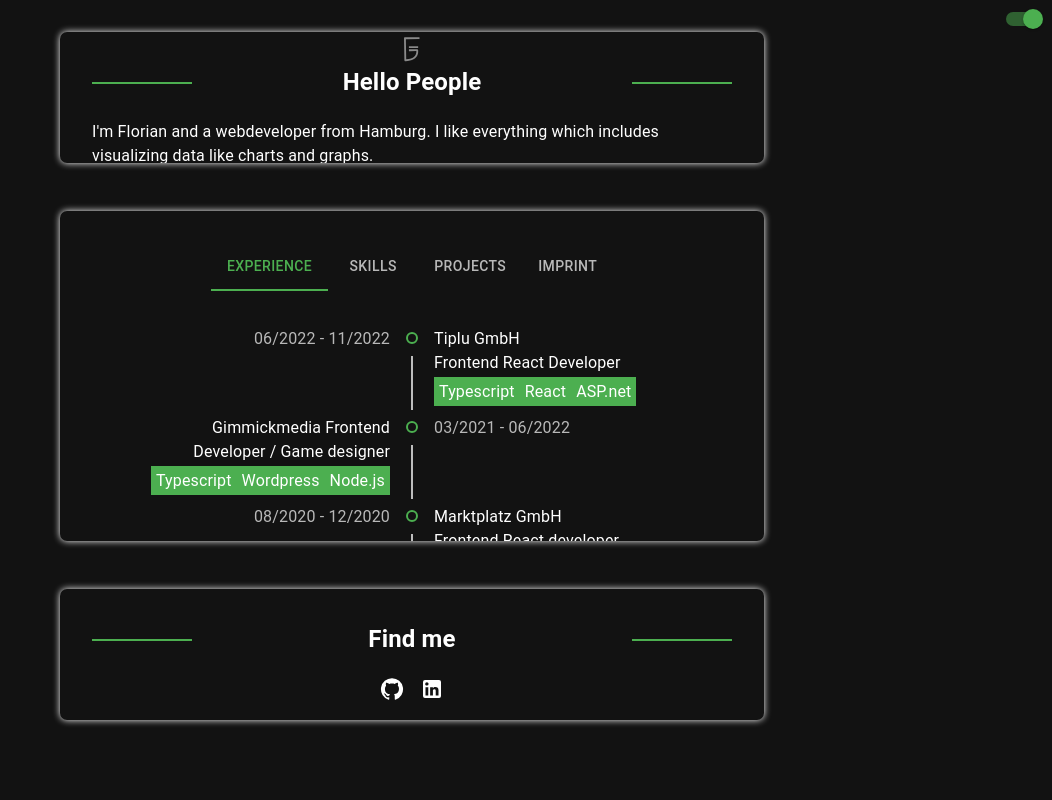
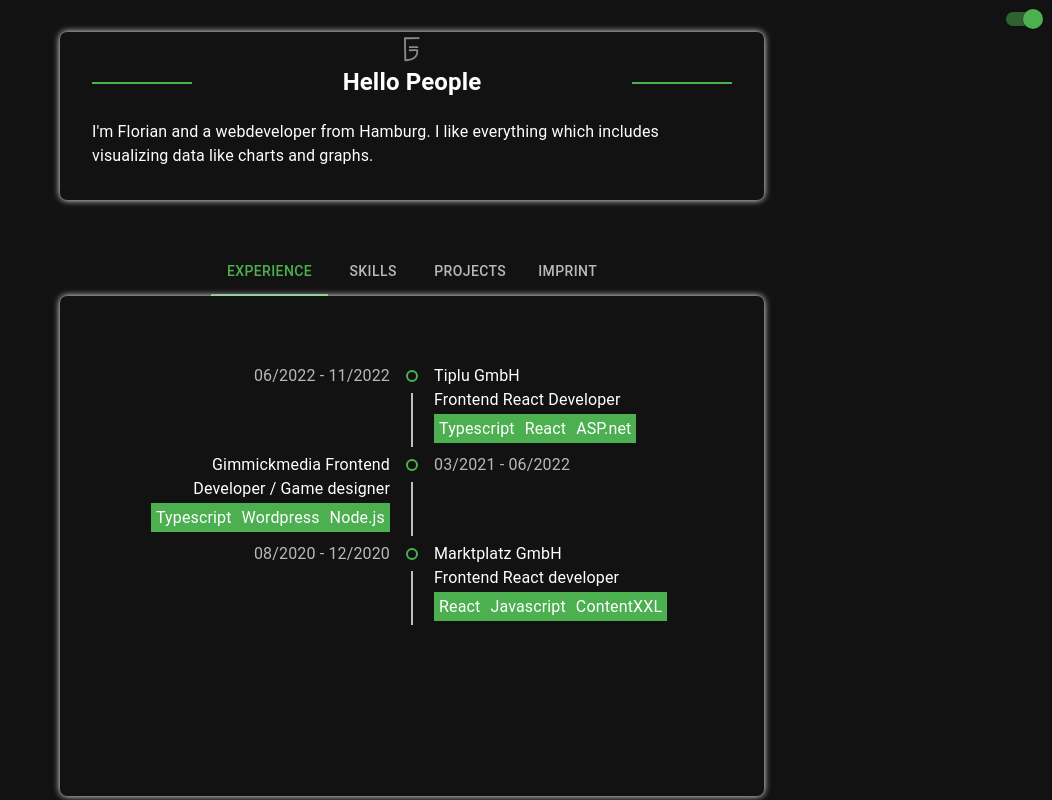
Before and after one commit to Gblur/portfoolio, a Next.js app: page / in a window 1280 px wide. Shown: the top 800 px of the page, without its empty margins (228-1280 px from the left). Built offline with nearby package versions, Linux system fonts and the light colour scheme.

Commit message:
fix overflow problem

```diff
--- a/src/components/Main/Tabs/index.tsx
+++ b/src/components/Main/Tabs/index.tsx
@@ -18,8 +18,6 @@ export default function CenteredTabs() {
   };
 
   return (
-    <section>
-      <Box>
     <TabContext value={value}>
       <Tabs value={value} onChange={handleChange} centered>
         <Tab label="Experience" value="1" />
@@ -27,6 +25,8 @@ export default function CenteredTabs() {
         <Tab label="Projects" value="3" />
         <Tab label="Imprint" value="4" />
       </Tabs>
+
+      <section>
         <TabPanel value="1">
           <OppositeContentTimeline />
         </TabPanel>
@@ -41,8 +41,7 @@ export default function CenteredTabs() {
         <TabPanel value="4">
           <Imprint />
         </TabPanel>
+      </section>
     </TabContext>
-      </Box>
-    </section>
   );
 }
--- a/src/styles/Home.css
+++ b/src/styles/Home.css
@@ -5,7 +5,6 @@ main {
   padding: 2rem;
   margin: auto;
   max-width: 768px;
-  height: 100vh;
 }
 
 section {
@@ -16,15 +15,17 @@ section {
   box-shadow: 0 0 7px white;
   border-radius: 7px;
   padding: 2rem;
-  overflow-y: auto;
 }
 
 section::-webkit-scrollbar {
   display: none;
 }
 
-section:nth-child(2) {
-  flex: 4;
+section:nth-child(3) {
+  flex: 3;
+  min-height: 500px;
+  max-height: 500px;
+  overflow-y: auto;
 }
 
 section h1 {
@@ -72,7 +73,7 @@ section:first-child img {
 .chart-container {
   position: relative;
   margin: auto;
-  max-width: 400px;
+  max-width: 350px;
 }
 
 .description {
--- a/src/styles/globals.css
+++ b/src/styles/globals.css
@@ -19,12 +19,7 @@
 html,
 body {
   max-width: 100vw;
-  overflow-x: hidden;
-}
-
-body {
   transition: ease-in-out 200ms;
-  max-height: 100vh;
 }
 
 a {
```
Lines whose indentation alone changed are shown as unchanged.
